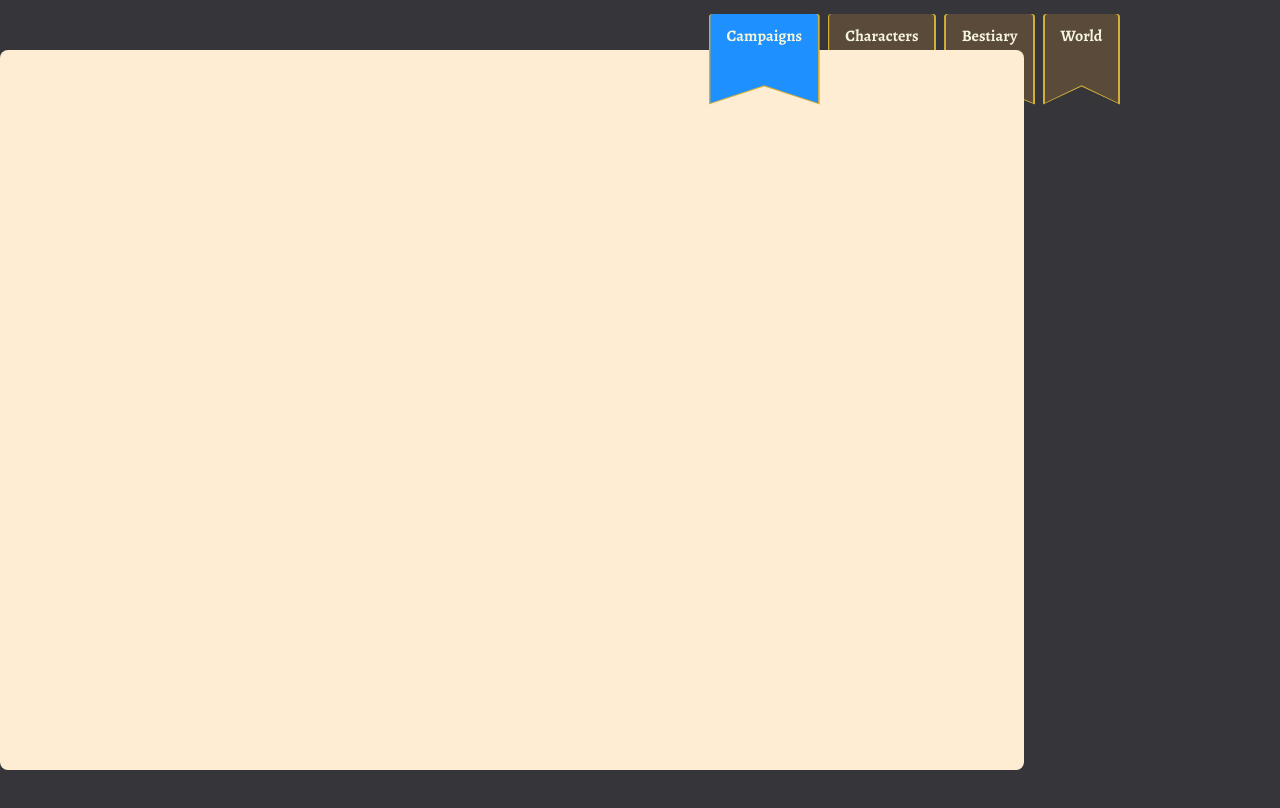
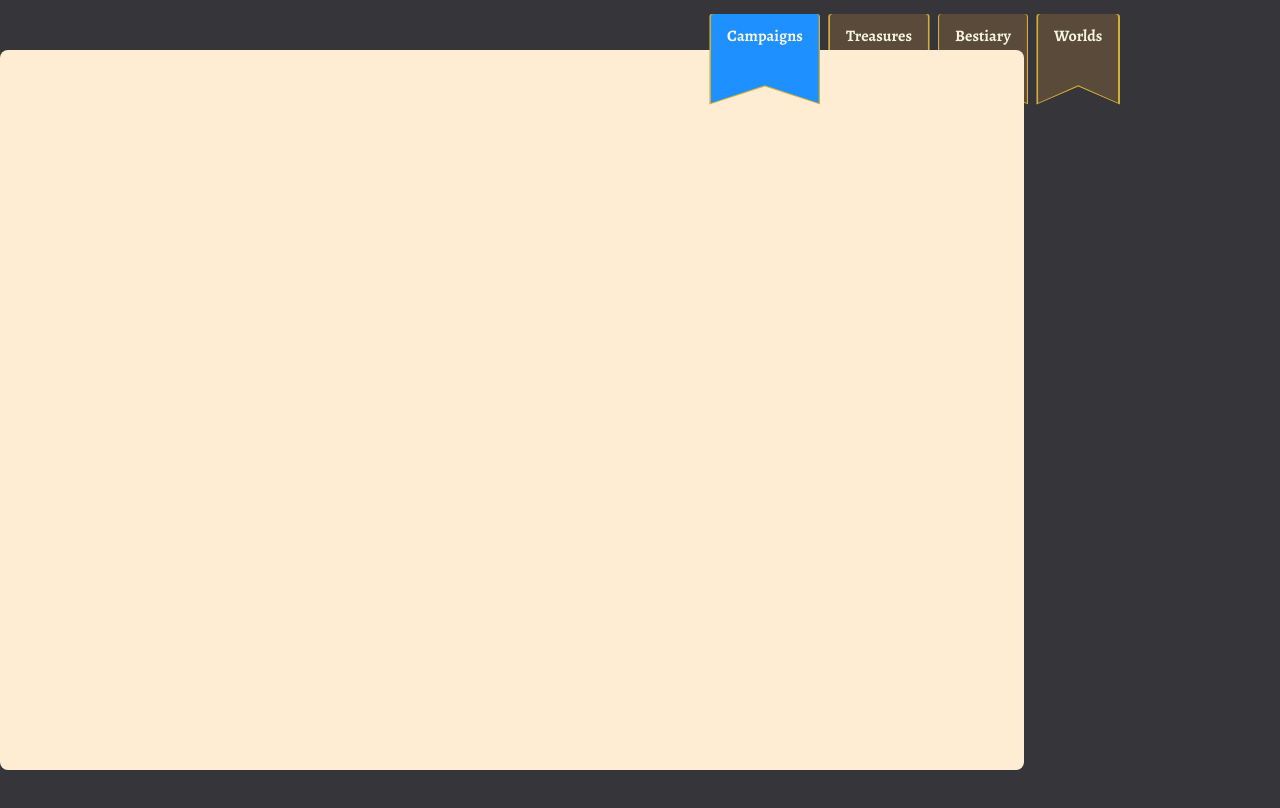
Before and after one commit to HeyCarl-blue/heyttrpg-resources, a plain HTML site: page index.html in a window 1280 px wide. Drawn offline with nearby package versions, Linux system fonts and the light colour scheme; a web font is replaced by a local one.

```diff
--- a/index.html
+++ b/index.html
@@ -22,8 +22,8 @@
                     </a>
                 </div></li>
                 <li><div class="bookmark">
-                    <a href="#characters" class="nav-link inactive characters-color">
-                        <span>Characters</span>
+                    <a href="#items" class="nav-link inactive items-color">
+                        <span>Treasures</span>
                     </a>
                 </div></li>
                 <li><div class="bookmark">
@@ -33,7 +33,7 @@
                 </div></li>
                 <li><div class="bookmark">
                     <a href="#world-building" class="nav-link inactive world-color">
-                        <span>World</span>
+                        <span>Worlds</span>
                     </a>
                 </div></li>
             </ul>
@@ -50,8 +50,8 @@
             <div id="bestiary-content" class="content"></div>
         </div>
 
-        <div id="characters" class="page">
-            <div id="characters-content" class="content"></div>
+        <div id="items" class="page">
+            <div id="items-content" class="content"></div>
         </div>
 
         <div id="world-building" class="page">
--- a/index.js
+++ b/index.js
@@ -1,9 +1,9 @@
-const sections = ['campaigns', 'characters', 'bestiary', 'world-building'];
+const sections = ['campaigns', 'items', 'bestiary', 'world-building'];
 
 const routes = {
     '': { pageId: 'campaigns', navIndex: 0 },
     'campaigns': { pageId: 'campaigns', navIndex: 0 },
-    'characters': { pageId: 'characters', navIndex: 1 },
+    'items': { pageId: 'items', navIndex: 1 },
     'bestiary': { pageId: 'bestiary', navIndex: 2 },
     'world-building': { pageId: 'world-building', navIndex: 3 },
 };
@@ -141,7 +141,7 @@
     updateTitle(pageId) {
         const titles = {
             'campaigns': 'Resources - Campaigns',
-            'characters': 'Resources - Characters',
+            'items': 'Resources - Items',
             'bestiary': 'Resources - Bestiary',
             'world-building': 'Resources - World Building'
         };
--- a/style.css
+++ b/style.css
@@ -276,7 +276,7 @@
     background-color: var(--red-3);
 }
 
-.characters-color, .characters-color:hover {
+.items-color, .items-color:hover {
     background-color: var(--orange);
 }
 
```
Also changed, not shown: 2 other files.
